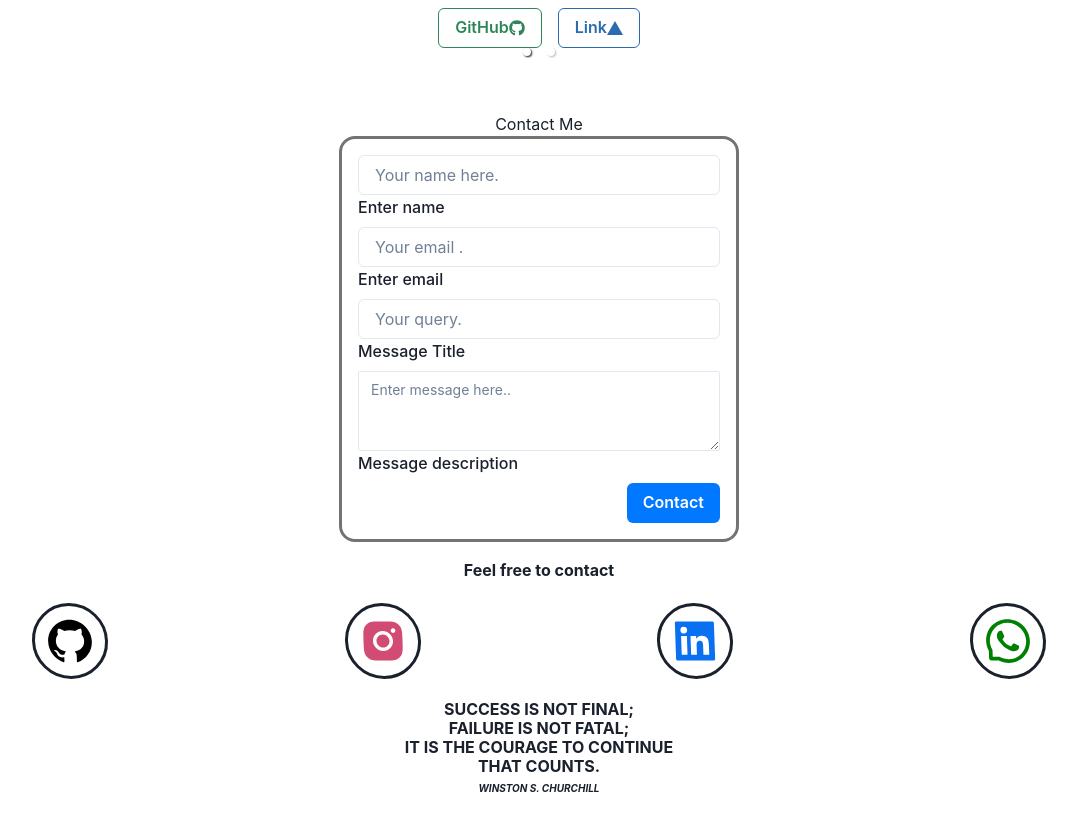
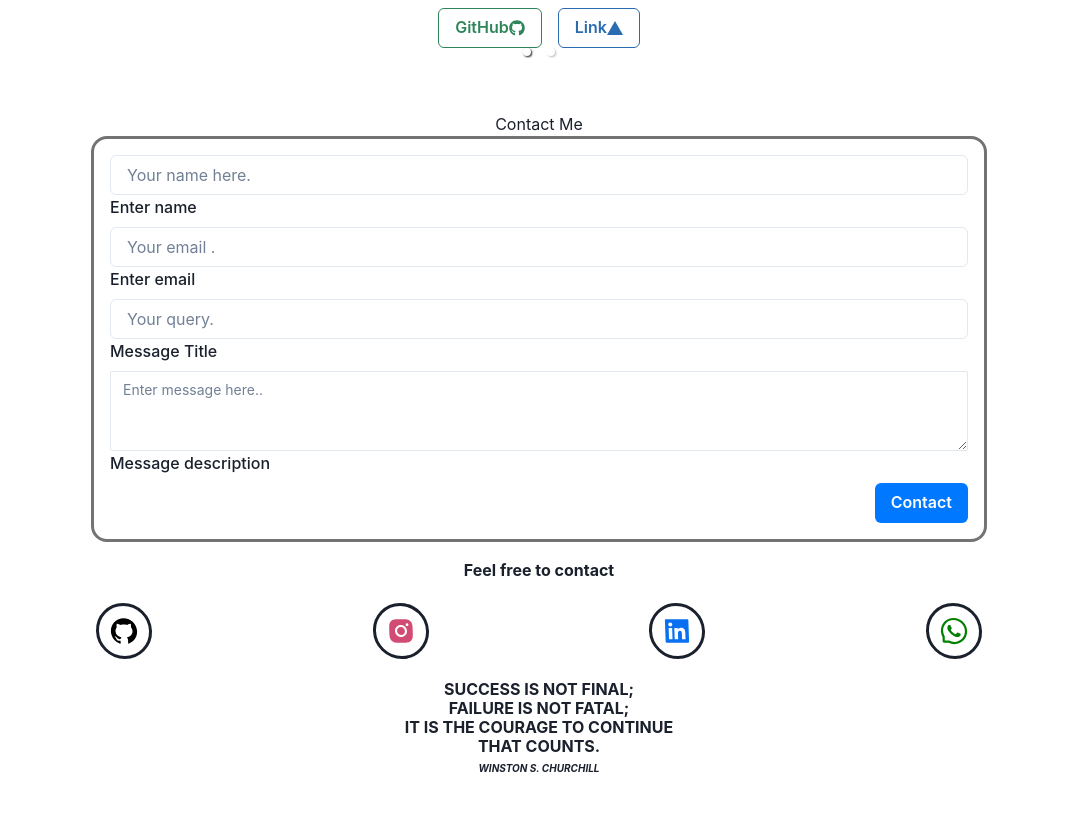
Before and after one commit to CodeinIP/my-portfolio, a React (Create React App) app: page / in a window 1280 px wide. Shown: the part 1980-2810 px from the top of the page, without its empty margins (101-1178 px from the left). Built offline with nearby package versions, Linux system fonts and the light colour scheme.

Commit message:
added css

```diff
--- a/src/App.css
+++ b/src/App.css
@@ -1,5 +1,9 @@
 .App {
   text-align: center;
+}
+body{
+  width: 100vw;
+  scroll-behavior: none;
 }
 .skillsPage {
   height: 100vh;
@@ -93,6 +97,7 @@
 }
 @keyframes anim {
   to {
+
     margin-top: -50px;
   }
   from {
@@ -107,7 +112,7 @@
   text-align: center;
 }
 .contactForm form {
-  width: 400px;
+  width: 70%;
   margin: auto;
   border: 3px solid rgb(116, 115, 115);
   padding: 1rem;
@@ -119,8 +124,8 @@
   overflow: hidden;
 }
 .projectsPage .main {
+  width: 70%;
   margin: auto;
-  width: 70%;
 }
 .projectsPage .carousals {
   display: flex;
@@ -152,11 +157,11 @@
 }
 .socialIcons {
   display: flex;
-  width: 80%;
+  width: 70%;
   margin: auto;
   justify-content: space-between;
   align-items: center;
-  font-size: 50px;
+  font-size: 30px;
   margin: auto;
 }
 .socialIcons > div {
```
